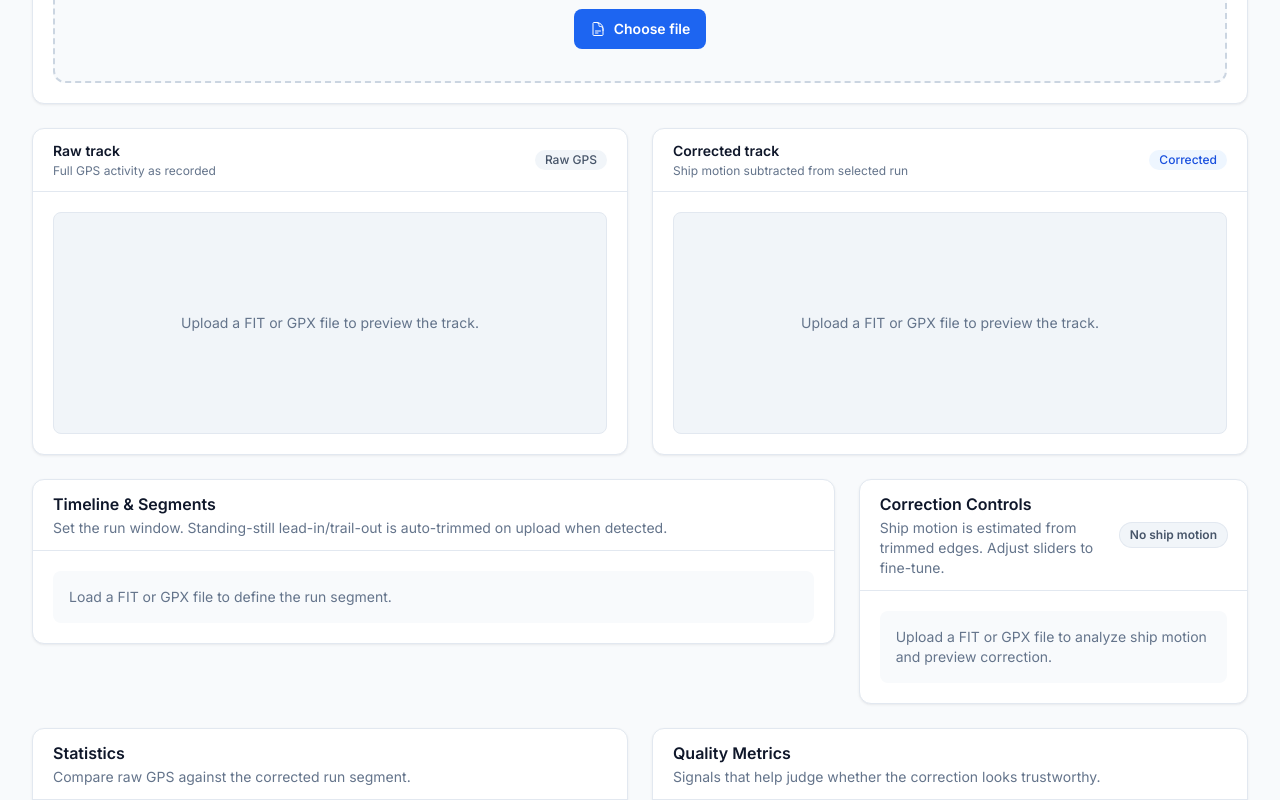
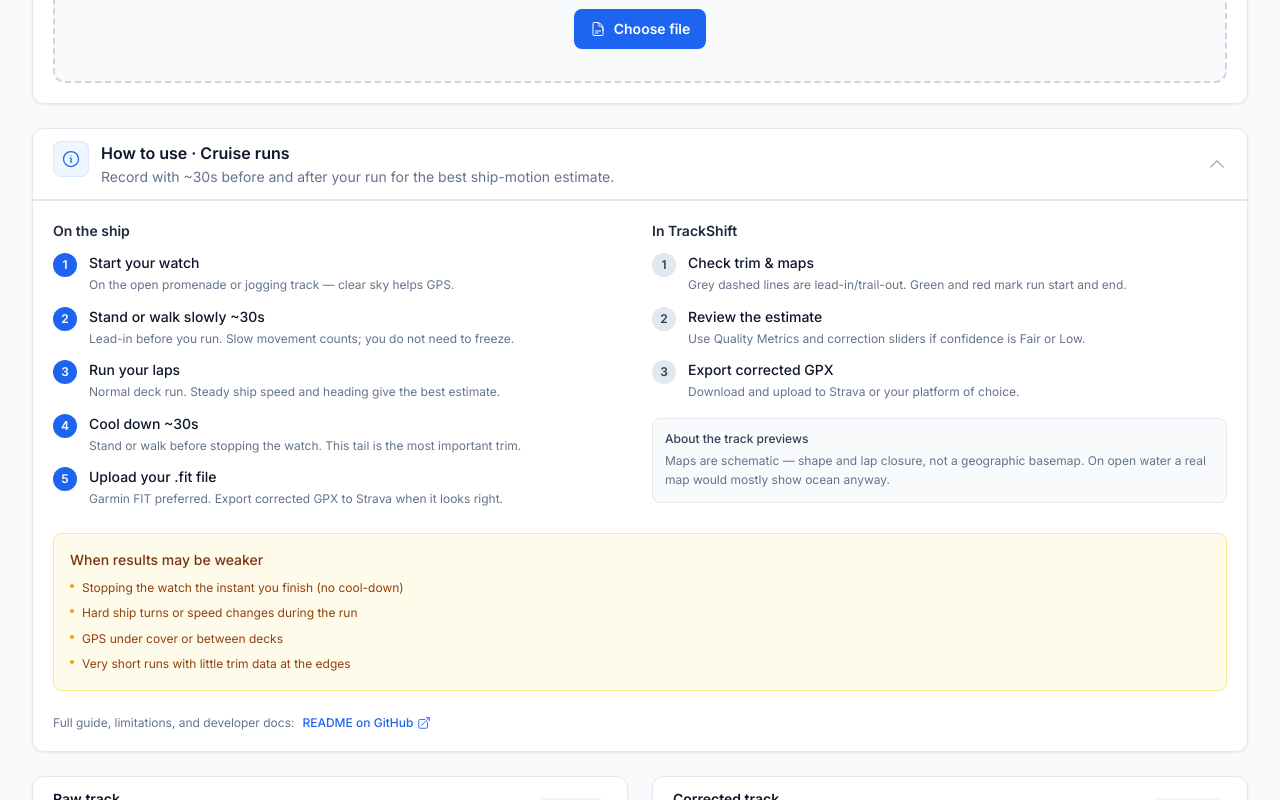
Before and after one commit to brandonlavello/TrackShift, a Vue app: page / in a window 1280 px wide. Shown: the part 360-1160 px from the top of the page. Built offline with nearby package versions, Linux system fonts and the light colour scheme.

Commit message:
Add in-app cruise run guide and expand README documentation.
Collapsible how-to panel below upload with recording workflow, app steps, and limitations; README is the full source of truth with footer link.

```diff
--- a/src/App.vue
+++ b/src/App.vue
@@ -4,6 +4,7 @@ import CorrectionControls from '@/components/CorrectionControls.vue';
 import ExportButton from '@/components/ExportButton.vue';
 import FitInspector from '@/components/FitInspector.vue';
 import GpxUploader from '@/components/GpxUploader.vue';
+import CruiseRunTips from '@/components/CruiseRunTips.vue';
 import MapPanel from '@/components/MapPanel.vue';
 import QualityMetrics from '@/components/QualityMetrics.vue';
 import StatsPanel from '@/components/StatsPanel.vue';
@@ -20,6 +21,7 @@ const gpxStore = useGpxStore();
 
     <main class="tw-mx-auto tw-max-w-7xl tw-space-y-6 tw-px-4 tw-py-6 sm:tw-px-6 lg:tw-px-8">
       <GpxUploader />
+      <CruiseRunTips />
 
       <div class="tw-grid tw-gap-6 lg:tw-grid-cols-2">
         <MapPanel
--- a/src/components/AppFooter.vue
+++ b/src/components/AppFooter.vue
@@ -4,6 +4,7 @@ import { version } from '../../package.json';
 import StatsForNerds from '@/components/StatsForNerds.vue';
 
 const repoUrl = 'https://github.com/brandonlavello/TrackShift';
+const repoGuideUrl = `${repoUrl}#recording-on-a-cruise-ship`;
 const siteUrl = 'https://brandonlavello.com';
 const year = new Date().getFullYear();
 </script>
@@ -37,6 +38,16 @@ const year = new Date().getFullYear();
                 class="tw-text-slate-600 tw-underline-offset-2 hover:tw-text-brand-600 hover:tw-underline"
               >
                 Source on GitHub
+              </a>
+            </li>
+            <li>
+              <a
+                :href="repoGuideUrl"
+                target="_blank"
+                rel="noopener noreferrer"
+                class="tw-text-slate-600 tw-underline-offset-2 hover:tw-text-brand-600 hover:tw-underline"
+              >
+                How to use (README)
               </a>
             </li>
             <li>
--- /dev/null
+++ b/src/components/CruiseRunTips.vue
@@ -0,0 +1,232 @@
+<script setup>
+import { ref, watch } from 'vue';
+import {
+  ArrowTopRightOnSquareIcon,
+  ChevronDownIcon,
+  ChevronUpIcon,
+  InformationCircleIcon,
+} from '@heroicons/vue/24/outline';
+
+import { useGpxStore } from '@/stores/gpxStore';
+
+const gpxStore = useGpxStore();
+const isOpen = ref(true);
+
+const repoGuideUrl =
+  'https://github.com/brandonlavello/TrackShift#recording-on-a-cruise-ship';
+
+const recordingSteps = [
+  {
+    title: 'Start your watch',
+    detail: 'On the open promenade or jogging track — clear sky helps GPS.',
+  },
+  {
+    title: 'Stand or walk slowly ~30s',
+    detail: 'Lead-in before you run. Slow movement counts; you do not need to freeze.',
+  },
+  {
+    title: 'Run your laps',
+    detail: 'Normal deck run. Steady ship speed and heading give the best estimate.',
+  },
+  {
+    title: 'Cool down ~30s',
+    detail: 'Stand or walk before stopping the watch. This tail is the most important trim.',
+  },
+  {
+    title: 'Upload your .fit file',
+    detail: 'Garmin FIT preferred. Export corrected GPX to Strava when it looks right.',
+  },
+];
+
+const appSteps = [
+  {
+    title: 'Check trim & maps',
+    detail: 'Grey dashed lines are lead-in/trail-out. Green and red mark run start and end.',
+  },
+  {
+    title: 'Review the estimate',
+    detail: 'Use Quality Metrics and correction sliders if confidence is Fair or Low.',
+  },
+  {
+    title: 'Export corrected GPX',
+    detail: 'Download and upload to Strava or your platform of choice.',
+  },
+];
+
+const weakerResults = [
+  'Stopping the watch the instant you finish (no cool-down)',
+  'Hard ship turns or speed changes during the run',
+  'GPS under cover or between decks',
+  'Very short runs with little trim data at the edges',
+];
+
+watch(
+  () => gpxStore.hasFile,
+  (hasFile) => {
+    if (hasFile) isOpen.value = false;
+  },
+);
+
+function toggle() {
+  isOpen.value = !isOpen.value;
+}
+</script>
+
+<template>
+  <section
+    class="dashboard-card"
+    aria-labelledby="cruise-tips-heading"
+  >
+    <button
+      type="button"
+      class="dashboard-card-header tw-w-full tw-text-left tw-transition hover:tw-bg-slate-50/80"
+      :aria-expanded="isOpen"
+      aria-controls="cruise-tips-panel"
+      @click="toggle"
+    >
+      <div class="tw-flex tw-min-w-0 tw-flex-1 tw-items-start tw-gap-3">
+        <div
+          class="tw-flex tw-h-9 tw-w-9 tw-shrink-0 tw-items-center tw-justify-center tw-rounded-lg tw-bg-brand-50 tw-text-brand-600 tw-ring-1 tw-ring-inset tw-ring-brand-100"
+          aria-hidden="true"
+        >
+          <InformationCircleIcon class="tw-h-5 tw-w-5" />
+        </div>
+        <div class="tw-min-w-0">
+          <h2
+            id="cruise-tips-heading"
+            class="tw-text-base tw-font-semibold tw-text-slate-900"
+          >
+            How to use · Cruise runs
+          </h2>
+          <p class="tw-mt-0.5 tw-text-sm tw-text-slate-500">
+            Record with ~30s before and after your run for the best ship-motion estimate.
+          </p>
+        </div>
+      </div>
+      <ChevronUpIcon
+        v-if="isOpen"
+        class="tw-h-5 tw-w-5 tw-shrink-0 tw-text-slate-400"
+        aria-hidden="true"
+      />
+      <ChevronDownIcon
+        v-else
+        class="tw-h-5 tw-w-5 tw-shrink-0 tw-text-slate-400"
+        aria-hidden="true"
+      />
+    </button>
+
+    <div
+      v-show="isOpen"
+      id="cruise-tips-panel"
+      class="dashboard-card-body tw-space-y-6 tw-border-t tw-border-surface-border"
+    >
+      <div class="tw-grid tw-gap-6 lg:tw-grid-cols-2">
+        <div>
+          <h3 class="tw-text-sm tw-font-semibold tw-text-slate-800">
+            On the ship
+          </h3>
+          <ol class="tw-mt-3 tw-space-y-3">
+            <li
+              v-for="(step, index) in recordingSteps"
+              :key="step.title"
+              class="tw-flex tw-gap-3"
+            >
+              <span
+                class="tw-flex tw-h-6 tw-w-6 tw-shrink-0 tw-items-center tw-justify-center tw-rounded-full tw-bg-brand-600 tw-text-xs tw-font-semibold tw-text-white"
+                aria-hidden="true"
+              >
+                {{ index + 1 }}
+              </span>
+              <div class="tw-min-w-0">
+                <p class="tw-text-sm tw-font-medium tw-text-slate-900">
+                  {{ step.title }}
+                </p>
+                <p class="tw-mt-0.5 tw-text-xs tw-leading-relaxed tw-text-slate-500">
+                  {{ step.detail }}
+                </p>
+              </div>
+            </li>
+          </ol>
+        </div>
+
+        <div>
+          <h3 class="tw-text-sm tw-font-semibold tw-text-slate-800">
+            In TrackShift
+          </h3>
+          <ol class="tw-mt-3 tw-space-y-3">
+            <li
+              v-for="(step, index) in appSteps"
+              :key="step.title"
+              class="tw-flex tw-gap-3"
+            >
+              <span
+                class="tw-flex tw-h-6 tw-w-6 tw-shrink-0 tw-items-center tw-justify-center tw-rounded-full tw-bg-slate-200 tw-text-xs tw-font-semibold tw-text-slate-700"
+                aria-hidden="true"
+              >
+                {{ index + 1 }}
+              </span>
+              <div class="tw-min-w-0">
+                <p class="tw-text-sm tw-font-medium tw-text-slate-900">
+                  {{ step.title }}
+                </p>
+                <p class="tw-mt-0.5 tw-text-xs tw-leading-relaxed tw-text-slate-500">
+                  {{ step.detail }}
+                </p>
+              </div>
+            </li>
+          </ol>
+
+          <div
+            class="tw-mt-4 tw-rounded-lg tw-border tw-border-slate-200 tw-bg-slate-50 tw-p-3"
+          >
+            <p class="tw-text-xs tw-font-medium tw-text-slate-700">
+              About the track previews
+            </p>
+            <p class="tw-mt-1 tw-text-xs tw-leading-relaxed tw-text-slate-500">
+              Maps are schematic — shape and lap closure, not a geographic basemap.
+              On open water a real map would mostly show ocean anyway.
+            </p>
+          </div>
+        </div>
+      </div>
+
+      <div
+        class="tw-rounded-lg tw-border tw-border-amber-200 tw-bg-amber-50 tw-p-4"
+        role="note"
+      >
+        <p class="tw-text-sm tw-font-medium tw-text-amber-900">
+          When results may be weaker
+        </p>
+        <ul class="tw-mt-2 tw-space-y-1.5 tw-text-xs tw-leading-relaxed tw-text-amber-800">
+          <li
+            v-for="item in weakerResults"
+            :key="item"
+            class="tw-flex tw-gap-2"
+          >
+            <span
+              class="tw-mt-1.5 tw-h-1 tw-w-1 tw-shrink-0 tw-rounded-full tw-bg-amber-500"
+              aria-hidden="true"
+            />
+            <span>{{ item }}</span>
+          </li>
+        </ul>
+      </div>
+
+      <p class="tw-flex tw-flex-wrap tw-items-center tw-gap-x-2 tw-gap-y-1 tw-text-xs tw-text-slate-500">
+        <span>Full guide, limitations, and developer docs:</span>
+        <a
+          :href="repoGuideUrl"
+          target="_blank"
+          rel="noopener noreferrer"
+          class="tw-inline-flex tw-items-center tw-gap-1 tw-font-medium tw-text-brand-600 tw-underline-offset-2 hover:tw-text-brand-700 hover:tw-underline"
+        >
+          README on GitHub
+          <ArrowTopRightOnSquareIcon
+            class="tw-h-3.5 tw-w-3.5"
+            aria-hidden="true"
+          />
+        </a>
+      </p>
+    </div>
+  </section>
+</template>
```
Also changed, not shown: 1 other file (tests, documents, lock files or other folders).
